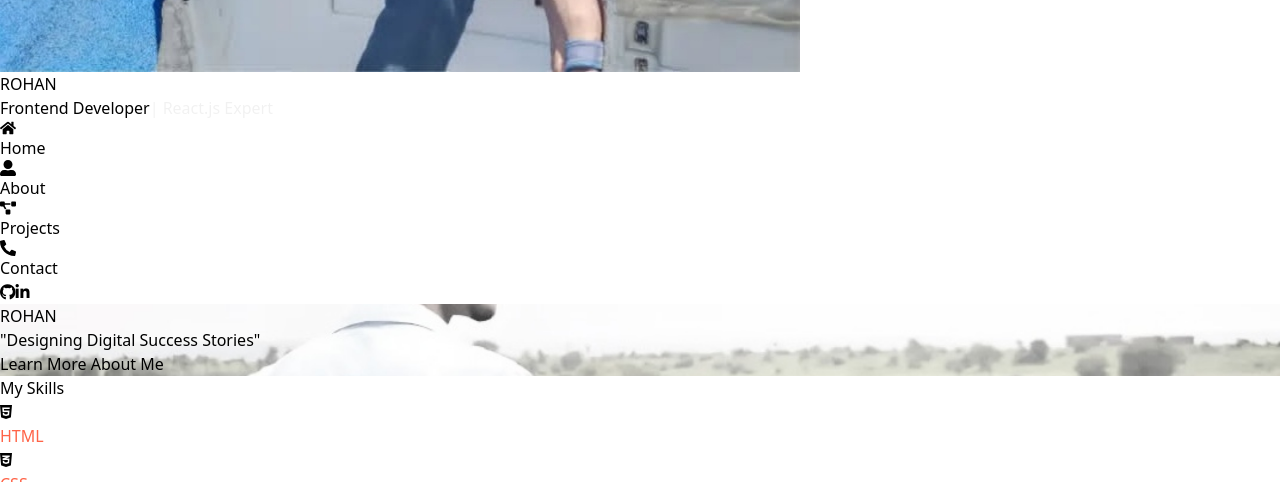
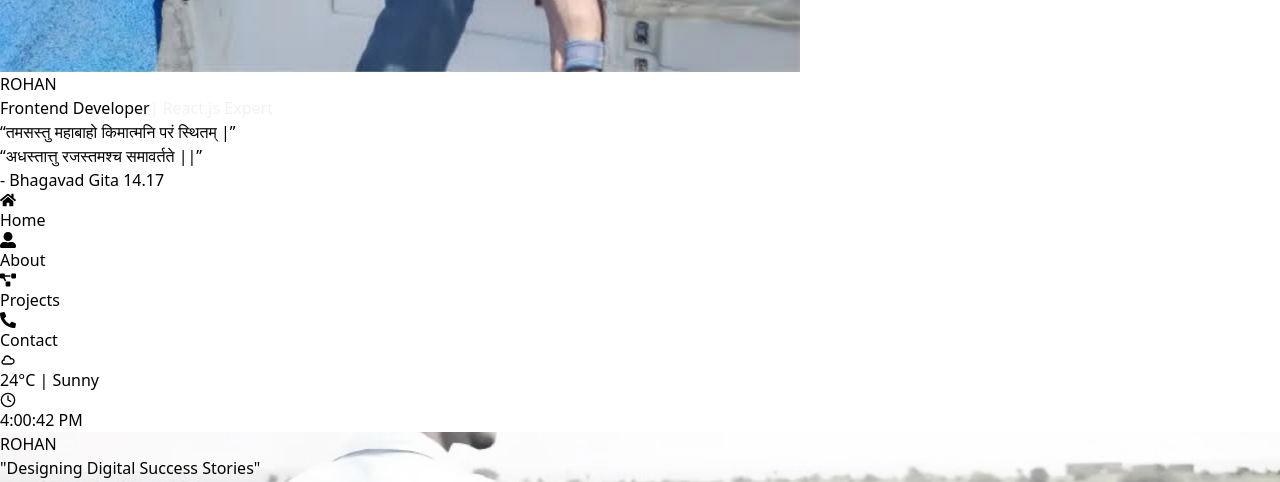
Before and after one commit to pawarrohan9302/Rohan-Portfolio-2025, a React (Vite) app: page / in a window 1280 px wide. Shown: the part 1000-1482 px from the top of the page. Built offline with nearby package versions, Linux system fonts and the light colour scheme.

Commit message:
okay done

```diff
--- a/src/App.jsx
+++ b/src/App.jsx
@@ -4,6 +4,7 @@ import viteLogo from '/vite.svg'
 import './App.css'
 import Header from './Header'
 import HomePage from './Homepage'
+import { Outlet } from 'react-router-dom'
 
 function App() {
 
@@ -11,7 +12,6 @@ function App() {
     <div>
       <Header />
       <HomePage />
-
     </div>
 
   )
--- a/src/Header.jsx
+++ b/src/Header.jsx
@@ -1,29 +1,61 @@
 import React from "react";
 import { motion } from "framer-motion";
 import { FaHome, FaUserAlt, FaProjectDiagram, FaPhoneAlt } from "react-icons/fa"; // Import icons from react-icons
+import { TiWeatherCloudy } from "react-icons/ti"; // Weather icon
+import { FiClock } from "react-icons/fi"; // Time icon
+import { Outlet } from "react-router-dom";
 
 const Header = () => {
+  // Array of shlokas (can add more shlokas here)
+  const shlokas = [
+    {
+      text: "सर्वधर्मान्परित्यज्य मामेकं शरणं व्रज |",
+      reference: "अहं त्वां सर्वपापेभ्यो मोक्षयिष्यामि मा शुचः ||",
+      source: "- Bhagavad Gita 18.66",
+    },
+    {
+      text: "तमसस्तु महाबाहो किमात्मनि परं स्थितम् |",
+      reference: "अधस्तात्तु रजस्तमश्च समावर्तते ||",
+      source: "- Bhagavad Gita 14.17",
+    },
+
+    {
+      text: "यं हि न व्यथयन्त्येते पुरुषं पुरुषर्षभ |",
+      reference: "समं पश्यन्ति सर्वत्र ||",
+      source: "- Bhagavad Gita 18.61",
+    },
+    // Add more shlokas here
+  ];
+
+  // Get today's shloka based on the current date
+  const todayShloka = shlokas[new Date().getDate() % shlokas.length];
+
+  const handleTitleClick = () => {
+    alert("Frontend Developer clicked!");
+    // Add additional action on click if needed (e.g., navigating to a section)
+  };
+
   return (
-    <header className="bg-gray-900 text-white py-5 sticky top-0 z-50 shadow-md">
+    <header className="bg-gradient-to-r from-blue-800 via-purple-900 to-indigo-800 text-white py-6 sticky top-0 z-50 shadow-xl">
       <motion.div
-        className="max-w-6xl mx-auto flex justify-between items-center px-5"
+        className="max-w-6xl mx-auto flex justify-between items-center px-6"
         initial={{ opacity: 0, y: -50 }}
         animate={{ opacity: 1, y: 0 }}
-        transition={{ duration: 0.8 }}
+        transition={{ duration: 1 }}
       >
-        {/* Logo Section */}
-        <div className="flex items-center">
+        {/* Lord Krishna Idol and Shloka Section */}
+        <div className="flex items-center space-x-4">
           <img
-            src="src/assets/f26aab15-0aed-4b3c-88e4-09512bcf5ef8.jpg" // Replace with your image path
+            src="src/assets/f26aab15-0aed-4b3c-88e4-09512bcf5ef8.jpg" // Keep your original profile image path
             alt="Profile"
-            className="w-20 h-25 rounded-full mr-3"
+            className="w-24 h-29 rounded-full border-4 border-yellow-500 shadow-lg"
           />
           <div>
-            <h1 className="text-3xl md:text-5xl font-extrabold bg-clip-text text-transparent bg-gradient-to-r from-green-400 via-blue-500 to-purple-600">
+            <h1 className="text-4xl md:text-5xl font-extrabold bg-clip-text text-transparent bg-gradient-to-r from-green-400 via-blue-500 to-purple-600">
               ROHAN
             </h1>
             <motion.div
-              className="text-xl md:text-2xl font-medium text-yellow-400"
+              className="text-lg md:text-xl font-medium text-yellow-400"
               animate={{
                 opacity: [0, 1],
                 y: [-10, 0],
@@ -41,25 +73,43 @@ const Header = () => {
                 | React.js Expert
               </motion.span>
             </motion.div>
+
+            {/* Making "Frontend Developer" Text Clickable and Hoverable */}
+            <motion.div
+              className="mt-2 text-xl font-semibold text-yellow-400 cursor-pointer"
+              whileHover={{ scale: 1.1, color: "#ffcc00" }}
+              onClick={handleTitleClick}
+            >
+            </motion.div>
+
+            {/* Shloka Section */}
+            <motion.div
+              className="mt-4 text-sm font-semibold text-center text-yellow-200"
+              initial={{ opacity: 0 }}
+              animate={{ opacity: 1 }}
+              transition={{ delay: 1.5, duration: 1 }}
+            >
+              <q>{todayShloka.text}</q>
+              <br />
+              <q>{todayShloka.reference}</q>
+              <p className="mt-2 text-xs text-yellow-300">{todayShloka.source}</p>
+            </motion.div>
           </div>
         </div>
 
         {/* Navigation Bar */}
         <nav>
           <ul className="hidden md:flex space-x-8">
-            {[
-              { name: "Home", icon: <FaHome className="inline-block mr-2" /> },
-              { name: "About", icon: <FaUserAlt className="inline-block mr-2" /> },
-              { name: "Projects", icon: <FaProjectDiagram className="inline-block mr-2" /> },
-              { name: "Contact", icon: <FaPhoneAlt className="inline-block mr-2" /> },
+            {[{ name: "Home", icon: <FaHome /> },
+            { name: "About", icon: <FaUserAlt /> },
+            { name: "Projects", icon: <FaProjectDiagram /> },
+            { name: "Contact", icon: <FaPhoneAlt /> },
             ].map((item, index) => (
               <li key={index}>
                 <motion.a
                   href={`#${item.name.toLowerCase()}`}
                   className="text-lg font-medium text-white hover:text-yellow-400 relative group"
-                  whileHover={{
-                    scale: 1.1,
-                  }}
+                  whileHover={{ scale: 1.1 }}
                 >
                   {item.icon}
                   <span>{item.name}</span>
@@ -70,29 +120,26 @@ const Header = () => {
           </ul>
         </nav>
 
-        {/* Social Media Icons */}
+        {/* Widgets Section */}
         <div className="flex items-center space-x-6">
-          {[
-            {
-              href: "https://github.com/pawarrohan9302",
-              icon: "fab fa-github",
-            },
-            {
-              href: "https://www.linkedin.com/in/rohan-pawar-62139b294/",
-              icon: "fab fa-linkedin",
-            },
-          ].map((social, index) => (
-            <motion.a
-              key={index}
-              href={social.href}
-              target="_blank"
-              rel="noopener noreferrer"
-              className="text-2xl hover:text-yellow-400 transition"
-              whileHover={{ scale: 1.2, rotate: 10 }}
-            >
-              <i className={social.icon}></i>
-            </motion.a>
-          ))}
+          {/* Weather Widget */}
+          <motion.div
+            className="flex items-center space-x-2 bg-white bg-opacity-20 p-3 rounded-lg shadow-md hover:bg-opacity-40 transition duration-300"
+            whileHover={{ scale: 1.1 }}
+          >
+            <TiWeatherCloudy className="text-2xl" />
+            <span className="text-sm">24°C | Sunny</span>
+          </motion.div>
+
+          {/* Time Widget */}
+          <motion.div
+            className="flex items-center space-x-2 bg-white bg-opacity-20 p-3 rounded-lg shadow-md hover:bg-opacity-40 transition duration-300"
+            whileHover={{ scale: 1.1 }}
+          >
+            <FiClock className="text-2xl" />
+            <span className="text-sm">{new Date().toLocaleTimeString()}</span>
+          </motion.div>
+
         </div>
       </motion.div>
     </header>
--- a/src/Homepage.jsx
+++ b/src/Homepage.jsx
@@ -87,7 +87,7 @@ const HomePage = () => {
             className="text-6xl sm:text-7xl md:text-8xl font-extrabold text-transparent bg-clip-text bg-gradient-to-r from-green-400 via-blue-500 to-purple-600 font-[Poppins]"
             initial={{ opacity: 0, y: -50 }}
             animate={{ opacity: 1, y: 0 }}
-            transition={{ duration: 1 }}
+            transition={{ duration: 0.1 }}
             whileHover={{ scale: 1.1 }}
           >
             ROHAN
@@ -96,7 +96,7 @@ const HomePage = () => {
             className="text-2xl sm:text-3xl font-semibold text-yellow-400 italic mt-4 mb-8 font-[Poppins]"
             initial={{ opacity: 0 }}
             animate={{ opacity: 1 }}
-            transition={{ duration: 1, delay: 0.5 }}
+            transition={{ duration: 1, delay: 0.1 }}
           >
             "Designing Digital Success Stories"
           </motion.h2>
@@ -129,7 +129,7 @@ const HomePage = () => {
                   className={`${skill.icon} text-7xl`} // FontAwesome 6 icons (larger)
                   initial={{ opacity: 0 }}
                   animate={{ opacity: 1 }}
-                  transition={{ delay: 0.5 }}
+                  transition={{ delay: 0.1 }}
                   whileHover={{
                     scale: 1.2,
                     color: "#FFD700", // Change color on hover
@@ -241,6 +241,7 @@ const HomePage = () => {
                     src={project.image}
                     alt={project.title}
                     className="w-full h-64 object-cover"
+                    loading="lazy" // Lazy loading images
                   />
                   <div className="p-4">
                     <h3 className="text-2xl font-bold text-yellow-400">
```
